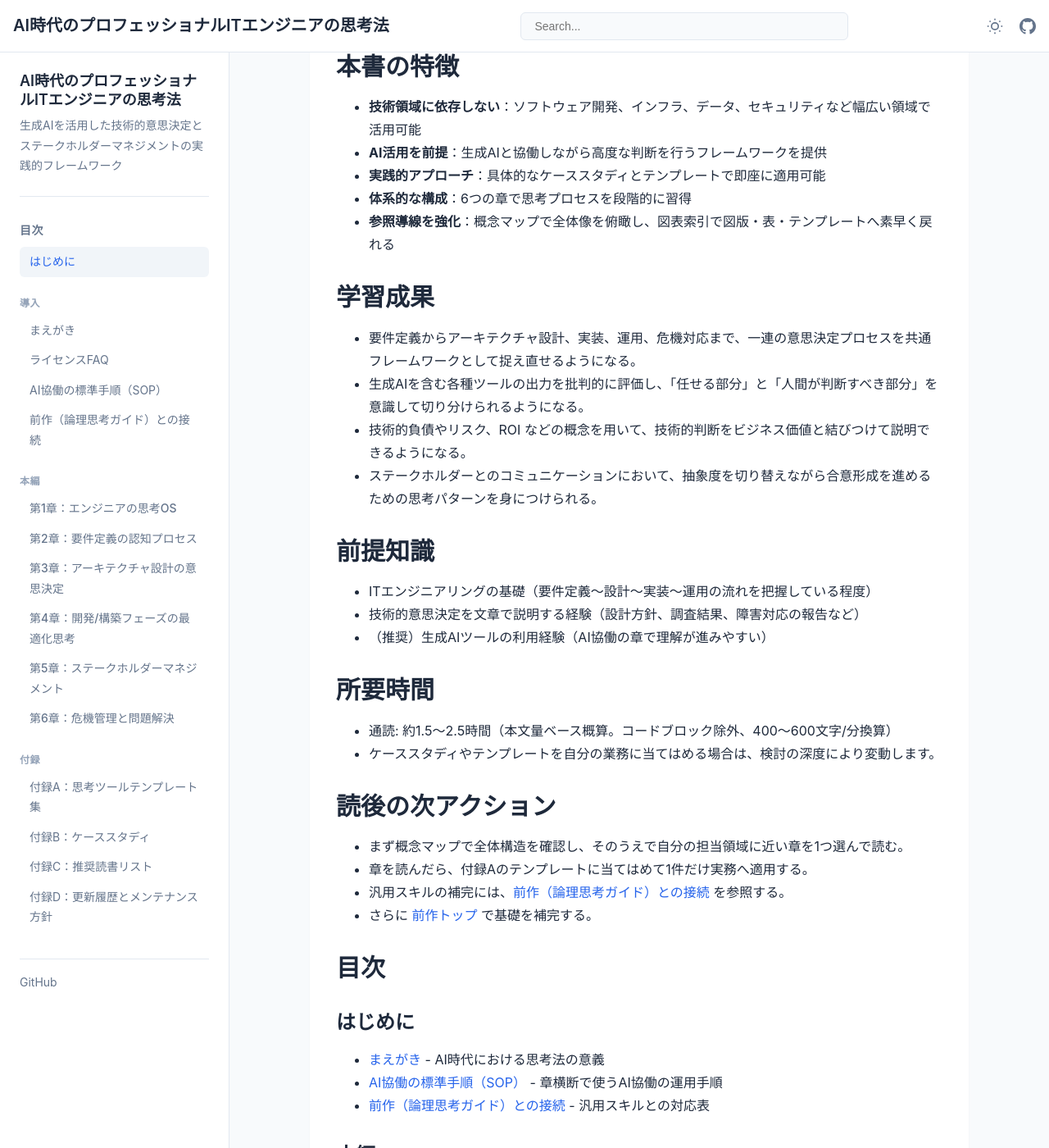
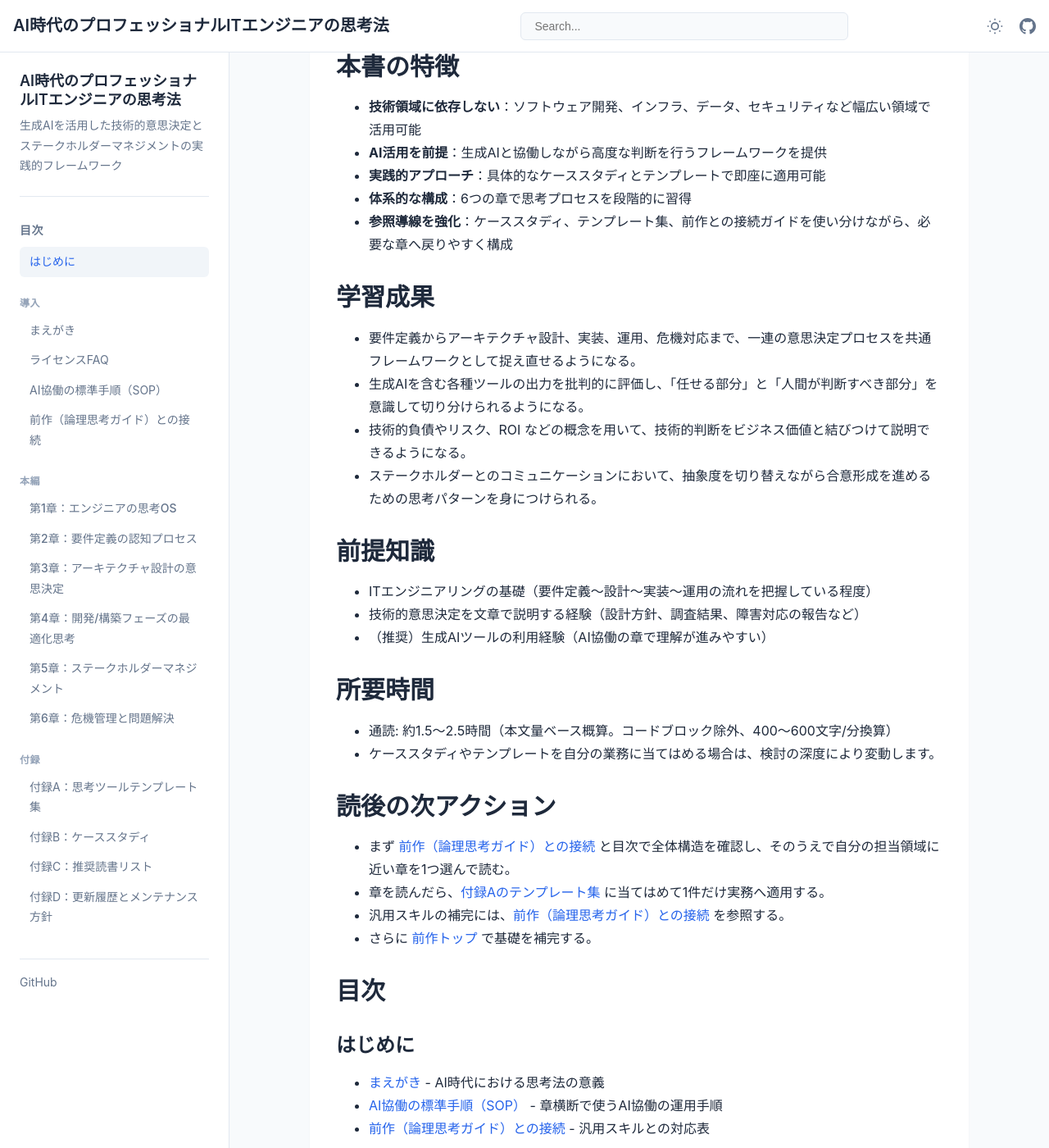
Before and after one commit to itdojp/ai-era-engineers-mind-book, a Jekyll site: the page built from docs/index.md, in a window 1280 px wide and 1400 px high, scrolled down 551 px. Shown: the whole window at 82% size. Built offline with Jekyll 4.4.1, drawn with Linux system fonts in a browser that asks for light colours.

Commit message:
fix: clarify actual reading routes

```diff
--- a/docs/index.md
+++ b/docs/index.md
@@ -28,7 +28,7 @@ permalink: /
 - **AI活用を前提**：生成AIと協働しながら高度な判断を行うフレームワークを提供
 - **実践的アプローチ**：具体的なケーススタディとテンプレートで即座に適用可能
 - **体系的な構成**：6つの章で思考プロセスを段階的に習得
-- **参照導線を強化**：概念マップで全体像を俯瞰し、図表索引で図版・表・テンプレートへ素早く戻れる
+- **参照導線を強化**：ケーススタディ、テンプレート集、前作との接続ガイドを使い分けながら、必要な章へ戻りやすく構成
 
 ## 学習成果
 
@@ -47,8 +47,8 @@ permalink: /
 - ケーススタディやテンプレートを自分の業務に当てはめる場合は、検討の深度により変動します。
 
 ## 読後の次アクション
-- まず概念マップで全体構造を確認し、そのうえで自分の担当領域に近い章を1つ選んで読む。
-- 章を読んだら、付録Aのテンプレートに当てはめて1件だけ実務へ適用する。
+- まず [前作（論理思考ガイド）との接続](introduction/bridge-logical-thinking-guide/) と目次で全体構造を確認し、そのうえで自分の担当領域に近い章を1つ選んで読む。
+- 章を読んだら、[付録Aのテンプレート集](appendices/templates/) に当てはめて1件だけ実務へ適用する。
 - 汎用スキルの補完には、[前作（論理思考ガイド）との接続](introduction/bridge-logical-thinking-guide/) を参照する。
 - さらに [前作トップ](https://itdojp.github.io/LogicalThinking-AI-Era-Guide/) で基礎を補完する。
 
```
